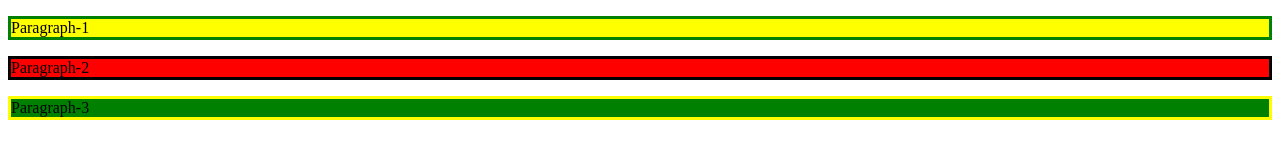
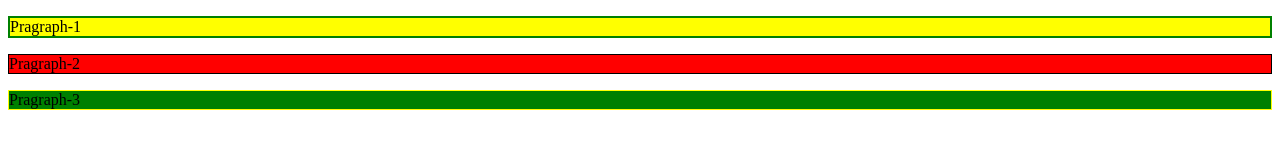
Before and after one commit to acciojob/id-color-student-nutanmaldal, a website: page main.html in a window 1280 px wide. Drawn offline with Linux system fonts and the light colour scheme.

Commit message:
created a submission

```diff
--- a/main.html
+++ b/main.html
@@ -7,10 +7,10 @@
 </head>
 
 <body>
-	<p id="yellow">Paragraph-1</p>
-	<p id="red">Paragraph-2</p>
-	<p id="green">Paragraph-3</p>
-	<!-- the</p entire body mhttps://www.svgrepo.com/show/345221/three-dots.svgust be written by student -->
+	<p id="yellow">Pragraph-1</p>
+	<p id="red">Pragraph-2</p>
+	<p id="green">Pragraph-3</p>
+	<!-- the entire body must be written by student -->
     <script type="text/javascript" src="./script.js">
 </script>
 
--- a/styles.css
+++ b/styles.css
@@ -1,16 +1,13 @@
 /*  your css code here. If applicable */
-#yellow {
+#yellow{
 	background:yellow;
-	border-width:1px;
-    border:solid green;
+	border:2px solid green;
 }
-#red {
+#red{
+	border:1px solid black;
 	background:red;
-	border-width:1px;
-	border:solid black;
 }
-#green {
+#green{
+	border:1px solid yellow;
 	background:green;
-	border-width:1px;
-	border:solid yellow;
 }
```
